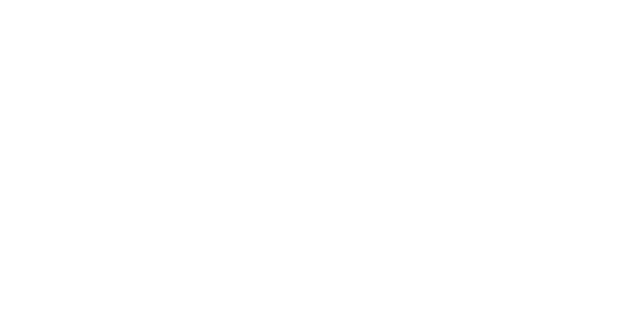
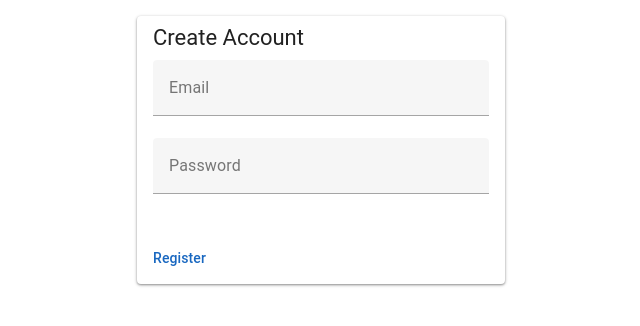
Before and after one commit to Auke-Loosman/map-frontend, a Vue app: page /register in a window 1280 px wide. Before the commit this address had no page. Shown: the top 326 px of the page, without its empty margins (319-959 px from the left). Built offline with nearby package versions, Linux system fonts and the light colour scheme; the HTML template or start-up script is replaced by a standard one.

Commit message:
Add login and register pages

```diff
--- /dev/null
+++ b/src/pages/auth/LoginPage.vue
@@ -0,0 +1,28 @@
+<script setup lang="ts">
+import { ref } from 'vue'
+
+const email = ref('')
+const password = ref('')
+
+function login() {
+  console.log(email.value, password.value)
+}
+</script>
+
+<template>
+  <v-container max-width="400">
+    <v-card>
+      <v-card-title>Login</v-card-title>
+
+      <v-card-text>
+        <v-text-field label="Email" v-model="email" />
+
+        <v-text-field label="Password" type="password" v-model="password" />
+      </v-card-text>
+
+      <v-card-actions>
+        <v-btn color="primary" @click="login"> Login </v-btn>
+      </v-card-actions>
+    </v-card>
+  </v-container>
+</template>
--- /dev/null
+++ b/src/pages/auth/RegisterPage.vue
@@ -0,0 +1,28 @@
+<script setup lang="ts">
+import { ref } from 'vue'
+
+const email = ref('')
+const password = ref('')
+
+function register() {
+  console.log(email.value, password.value)
+}
+</script>
+
+<template>
+  <v-container max-width="400">
+    <v-card>
+      <v-card-title>Create Account</v-card-title>
+
+      <v-card-text>
+        <v-text-field label="Email" v-model="email" />
+
+        <v-text-field label="Password" type="password" v-model="password" />
+      </v-card-text>
+
+      <v-card-actions>
+        <v-btn color="primary" @click="register"> Register </v-btn>
+      </v-card-actions>
+    </v-card>
+  </v-container>
+</template>
--- a/src/router/index.ts
+++ b/src/router/index.ts
@@ -1,13 +1,23 @@
 import { createRouter, createWebHistory } from 'vue-router'
+
 import HomePage from '../pages/HomePage.vue'
+import LoginPage from '../pages/auth/LoginPage.vue'
+import RegisterPage from '../pages/auth/RegisterPage.vue'
 
 const router = createRouter({
   history: createWebHistory(import.meta.env.BASE_URL),
   routes: [
     {
       path: '/',
-      name: 'home',
       component: HomePage,
+    },
+    {
+      path: '/login',
+      component: LoginPage,
+    },
+    {
+      path: '/register',
+      component: RegisterPage,
     },
   ],
 })
```
